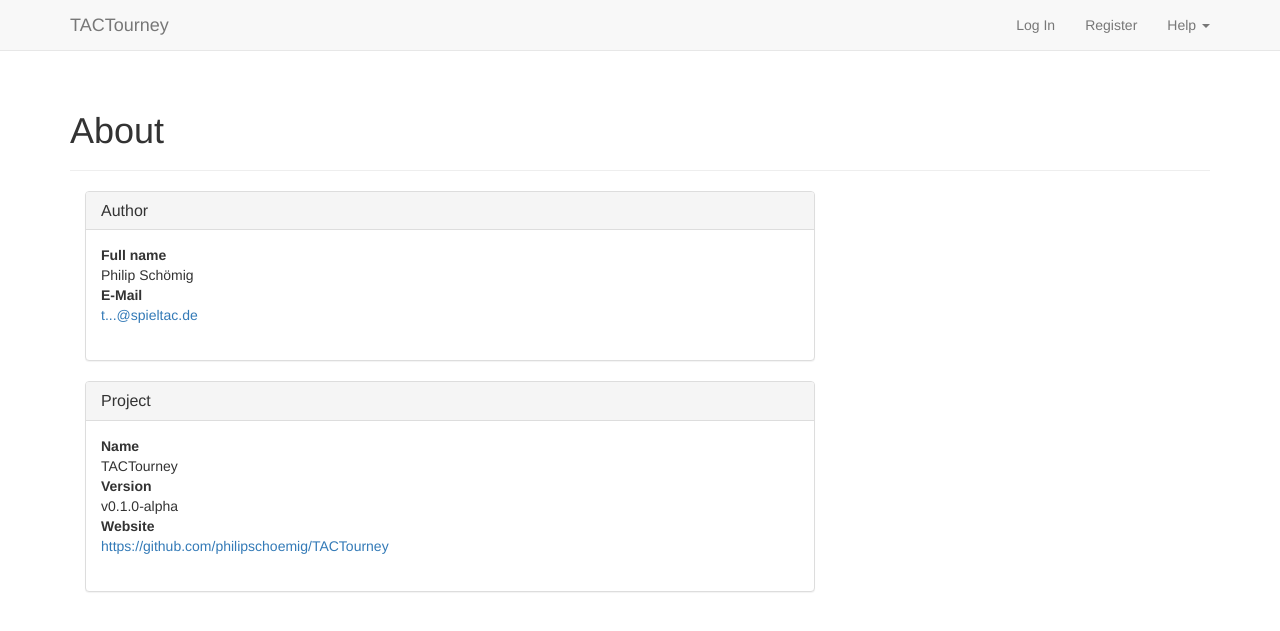
After one commit to philipschoemig/TACTourney, a Flask app: page /about in a window 1280 px wide. The commit adds this page. Shown: the top 631 px of the page. Run offline with Flask 2, Linux system fonts and the light colour scheme; parts of the project's set-up code (start-up, migrations or seed data) failed here and were passed over; some libraries are stand-ins or nearby versions.

Commit message:
* Added about page for project information * Using the application name from config for page title and navbar header * Changed columns size to support smaller displays * Added lang attribute to html attributes * Added meta tag with Content-Type declaration to html head * Added template macro for navbar inactive item * Added template macros for navbar dropdown menu

```diff
--- a/src/app.py
+++ b/src/app.py
@@ -21,8 +21,11 @@ import users.models
 import users.views
 
 
+PROJECT_NAME = 'TACTourney'
+PROJECT_VERSION = 'v0.1.0-alpha'
+PROJECT_URL = 'https://github.com/philipschoemig/TACTourney'
+
 APP_NAME = 'TACTourney'
-APP_VERSION = '1.0'
 
 DEFAULT_CONFIG_FILE = 'default.cfg'
 USER_CONFIG_FILE = 'user.cfg'
@@ -89,3 +92,8 @@ def index():
     if not flask_login.current_user.is_authenticated():
         return flask.redirect(flask.url_for('users.login'))
     return flask.redirect(flask.url_for('tournaments.table'))
+
+
+@app.route('/about')
+def about():
+    return flask.render_template('about.html')
--- /dev/null
+++ b/src/templates/about.html
@@ -0,0 +1,43 @@
+{% extends "base.html" %}
+
+{% block title_prefix %}About{% endblock %}
+
+{% block page_content %}
+<div class="page-header">
+    <h1>About</h1>
+</div>
+<div class="col-xs-8">
+    <div class="panel panel-default">
+        <div class="panel-heading">
+            <h3 class="panel-title">Author</h3>
+        </div>
+        <div class="panel-body">
+            <dl>
+              <dt>Full name</dt>
+              <dd>Philip Schömig</dd>
+
+              <dt>E-Mail</dt>
+              <dd><a href="http://www.google.com/recaptcha/mailhide/d?k=01ciEon6qhPUtHkA2796MjHQ==&amp;c=jD4mtpRmqwZSo8hUI46wSDp76LfYx8gh-O7hmUhK40I=" onclick="window.open('http://www.google.com/recaptcha/mailhide/d?k\07501ciEon6qhPUtHkA2796MjHQ\75\75\46c\75jD4mtpRmqwZSo8hUI46wSDp76LfYx8gh-O7hmUhK40I\075', '', 'toolbar=0,scrollbars=0,location=0,statusbar=0,menubar=0,resizable=0,width=500,height=300'); return false;" title="Reveal this e-mail address">t...@spieltac.de</a></dd>
+            </dl>
+        </div>
+    </div>
+
+    <div class="panel panel-default">
+        <div class="panel-heading">
+            <h3 class="panel-title">Project</h3>
+        </div>
+        <div class="panel-body">
+            <dl>
+              <dt>Name</dt>
+              <dd>{{ config.PROJECT_NAME }}</dd>
+
+              <dt>Version</dt>
+              <dd>{{ config.PROJECT_VERSION }}</dd>
+
+              <dt>Website</dt>
+              <dd><a href="{{ config.PROJECT_URL }}">{{ config.PROJECT_URL }}</a></dd>
+            </dl>
+        </div>
+    </div>
+</div>
+{% endblock page_content %}
--- a/src/templates/add_page.html
+++ b/src/templates/add_page.html
@@ -9,7 +9,7 @@
     <h1>Add {{ type }}</h1>
 </div>
 
-<div class="col-md-8">
+<div class="col-xs-8">
     {{ wtf.quick_form(form) }}
 </div>
 {% endblock %}
--- a/src/templates/base.html
+++ b/src/templates/base.html
@@ -2,24 +2,30 @@
 
 {% import 'macros/view.html' as view %}
 
-{% block title %}{% block title_prefix %}{% endblock %} - TACTourney{% endblock %}
+{% block html_attribs %} lang="en"{% endblock %}
+
+{% block head %}
+	<meta http-equiv="Content-Type" content="text/html; charset=utf-8"/>
+    {{ super() }}
+    <link rel="shortcut icon" href="{{ url_for('static', filename='favicon.ico') }}"/>
+{% endblock head %}
+
+{% block title %}
+    {% block title_prefix %}{% endblock title_prefix %} - {{ config.APP_NAME }}
+{% endblock title %}
 
 {%- block styles %}
     <!-- Bootstrap -->
-    <link href="{{bootstrap_find_resource('css/bootstrap.css', cdn='bootstrap')}}" rel="stylesheet" media="screen">
-    <link href="{{bootstrap_find_resource('css/bootstrap-theme.css', cdn='bootstrap-theme')}}" rel="stylesheet" media="screen">
+    <link href="{{bootstrap_find_resource('css/bootstrap.css', cdn='bootstrap')}}" rel="stylesheet" media="screen"/>
+    <!-- Bootstrap Theme -->
+    <link href="{{bootstrap_find_resource('css/bootstrap-theme.css', cdn='bootstrap-theme')}}" rel="stylesheet" media="screen"/>
 {%- endblock styles %}
 
-{% block head %}
-    {{ super() }}
-    <link rel="shortcut icon" href="{{ url_for('static', filename='favicon.ico') }}">
-{% endblock %}
-
 {% block navbar %}
-<div class="navbar navbar-default navbar-static-top" role="navigation">
+<nav class="navbar navbar-default navbar-static-top" role="navigation">
     <div class="container">
         <div class="navbar-header">
-            <a class="navbar-brand" href="{{ url_for('index') }}">TACTourney</a>
+            <a class="navbar-brand" href="{{ url_for('index') }}">{{ config.APP_NAME }}</a>
         </div>
         <div class="navbar-collapse collapse">
             {% if current_user.is_authenticated() %}
@@ -33,17 +39,21 @@
             {% endif %}
             <ul class="nav navbar-nav navbar-right">
                 {% if current_user.is_authenticated() %}
-                    <li><a href="{{ url_for('users.edit', user_id=current_user.id) }}">Account</a></li>
-                    <li><a href="{{ url_for('users.logout') }}">Log Out</a></li>
+                    {{ view.navbar_item_inactive('Account', 'users.edit', user_id=current_user.id) }}
+                    {{ view.navbar_item_inactive('Log Out', 'users.logout') }}
                 {% else %}
-                    <li><a href="{{ url_for('users.login') }}">Log In</a></li>
-                    <li><a href="{{ url_for('users.register') }}">Register</a></li>
+                    {{ view.navbar_item_inactive('Log In', 'users.login') }}
+                    {{ view.navbar_item_inactive('Register', 'users.register') }}
                 {% endif %}
+
+                {{ view.navbar_dropdown_menu_begin('Help') }}
+                {{ view.navbar_item('About', 'about') }}
+                {{ view.navbar_dropdown_menu_end() }}
             </ul>
         </div>
     </div>
-</div>
-{% endblock %}
+</nav>
+{% endblock navbar %}
 
 {% block content %}
 <div class="container">
@@ -56,4 +66,4 @@
 
     {% block page_content %}{% endblock %}
 </div>
-{% endblock %}
+{% endblock content %}
--- a/src/templates/delete_page.html
+++ b/src/templates/delete_page.html
@@ -9,7 +9,7 @@
     <h1>Delete {{ type }}: {{ name }}</h1>
 </div>
 
-<div class="col-md-8">
+<div class="col-xs-8">
     Do you really want to delete this {{ type.lower() }}?
     {{ wtf.quick_form(form) }}
 </div>
--- a/src/templates/edit_page.html
+++ b/src/templates/edit_page.html
@@ -11,12 +11,12 @@
     <h1>Edit {{ type }}: {{ name }}</h1>
 </div>
 
-<div class="col-md-8">
+<div class="col-xs-8">
     {{ wtf.quick_form(form) }}
 </div>
 
 {% if actions %}
-    <div class="col-md-4">
+    <div class="col-xs-4">
         <strong>Actions</strong>
         {{ view.sidebar(actions) }}
     </div>
--- a/src/templates/login.html
+++ b/src/templates/login.html
@@ -8,7 +8,7 @@
 <div class="page-header">
     <h1>Login</h1>
 </div>
-<div class="col-md-4">
+<div class="col-xs-4">
     {{ wtf.quick_form(form) }}
 </div>
 {% endblock %}
--- a/src/templates/macros/view.html
+++ b/src/templates/macros/view.html
@@ -1,6 +1,23 @@
 {% macro navbar_item(text, endpoint) -%}
     <li {% if request.endpoint == endpoint %}class="active"{% endif %}>
-        <a href="{{ url_for(endpoint) }}">{{ text }}</a>
+        <a href="{{ url_for(endpoint, **kwargs) }}">{{ text }}</a>
+    </li>
+{%- endmacro %}
+
+{% macro navbar_item_inactive(text, endpoint) -%}
+    <li>
+        <a href="{{ url_for(endpoint, **kwargs) }}">{{ text }}</a>
+    </li>
+{%- endmacro %}
+
+{% macro navbar_dropdown_menu_begin(text) -%}
+    <li class="dropdown">
+        <a href="#" class="dropdown-toggle" data-toggle="dropdown" role="button" aria-expanded="false">{{ text }} <span class="caret"></span></a>
+        <ul class="dropdown-menu" role="menu">
+{%- endmacro %}
+
+{% macro navbar_dropdown_menu_end() -%}
+        </ul>
     </li>
 {%- endmacro %}
 
--- a/src/templates/register.html
+++ b/src/templates/register.html
@@ -8,7 +8,7 @@
 <div class="page-header">
     <h1>Register</h1>
 </div>
-<div class="col-md-4">
+<div class="col-xs-4">
     {{ wtf.quick_form(form) }}
 </div>
 {% endblock %}
--- a/src/templates/table_page.html
+++ b/src/templates/table_page.html
@@ -9,12 +9,12 @@
     <h1>{{ title }}</h1>
 </div>
 
-<div class="col-md-8">
+<div class="col-xs-8">
     {{ view.table(columns, table) }}
 </div>
 
 {% if actions %}
-    <div class="col-md-4">
+    <div class="col-xs-4">
         <strong>Actions</strong>
         {{ view.sidebar(actions) }}
     </div>
```
